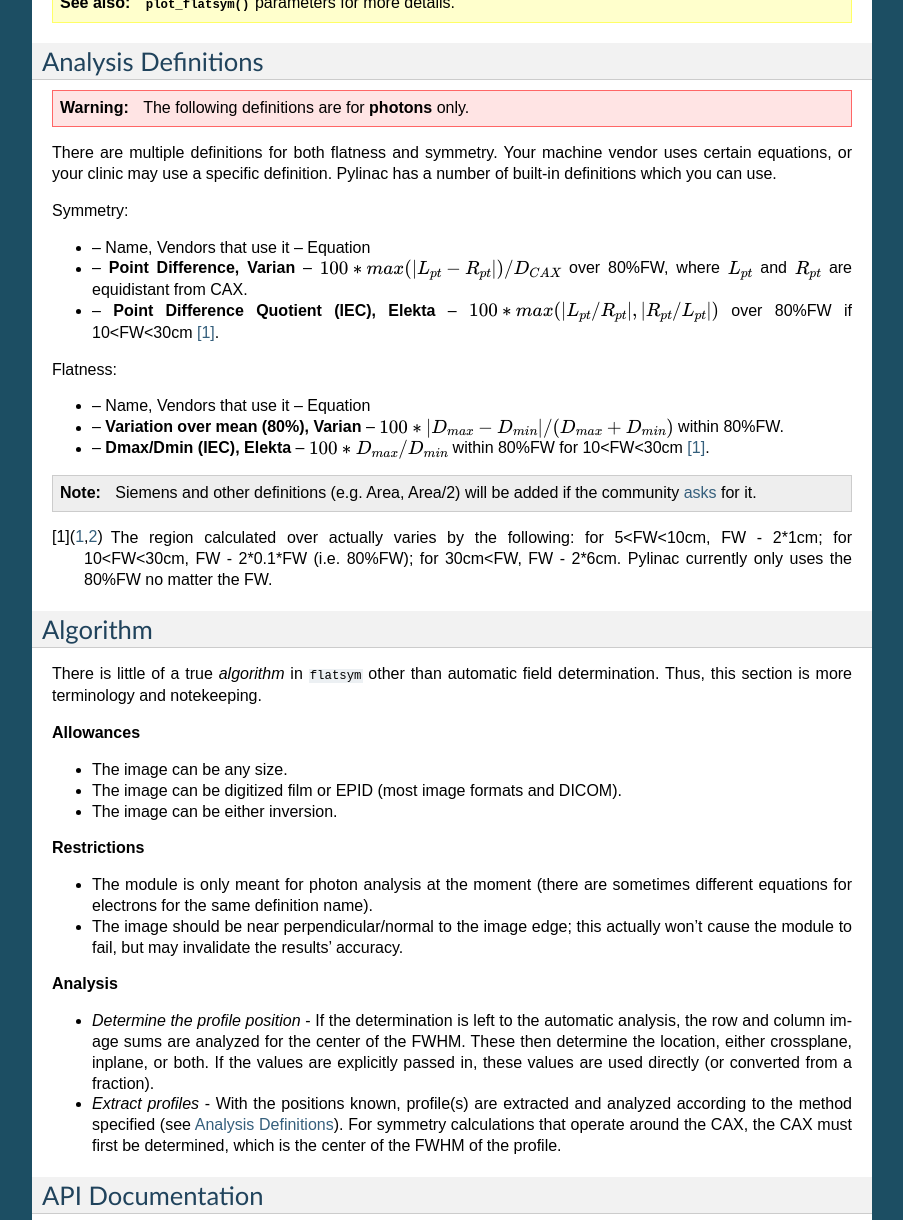
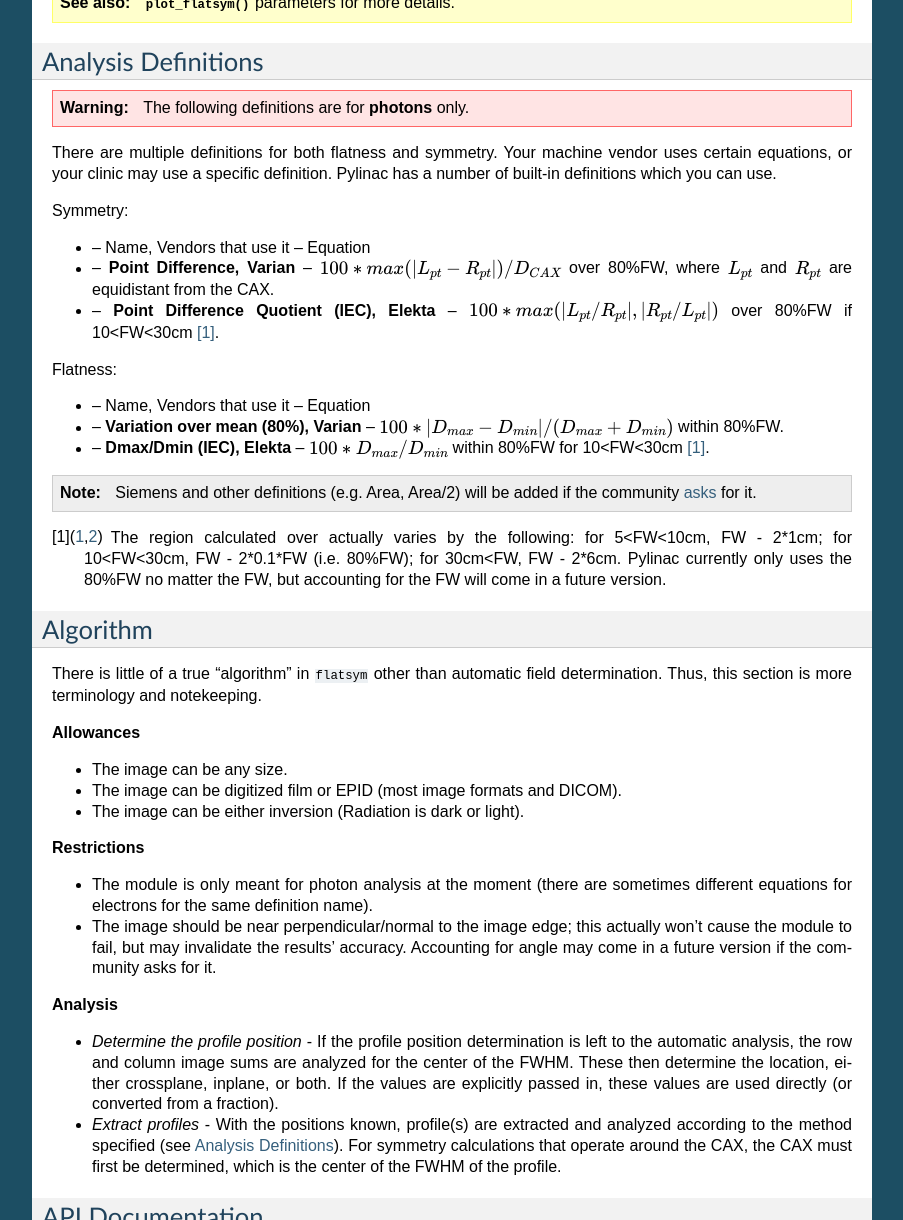
Before and after one commit to jrkerns/pylinac, a Sphinx documentation site: the page built from docs/source/flatsym.rst, in a window 1280 px wide and 1400 px high, scrolled down 2013 px, cut to the strip 0-1220 px from the top of the window. Shown: the whole strip, without its empty margins (198-1101 px from the left). Built offline with Sphinx 7.4.7, drawn with Linux system fonts in a browser that asks for light colours; some of the changed text lies outside the part shown.

Commit message:
doc and docstring clarifications

```diff
--- a/docs/source/flatsym.rst
+++ b/docs/source/flatsym.rst
@@ -47,9 +47,9 @@
 You can calculate the flatness or symmetry directly, e.g.::
 
     my_img.flatness()
-    1.91  # or whatever it is
+    [1.91, 2.6]  # or whatever the values are. Returns: [crossplane, inplane]
     my_img.symmetry()
-    3.08
+    [3.08, 2.3]
 
 Any physicist worth their salt will want to check that the right profile has been taken however.
 This is easily done with similar methods::
@@ -80,7 +80,7 @@
 
 * -- Name, Vendors that use it -- Equation
 * -- **Point Difference, Varian** -- :math:`100 * max(|L_{pt} - R_{pt}|)/ D_{CAX}` over 80%FW, where :math:`L_{pt}` and :math:`R_{pt}` are
-  equidistant from CAX.
+  equidistant from the CAX.
 * -- **Point Difference Quotient (IEC), Elekta** -- :math:`100 * max(|L_{pt}/R_{pt}|, |R_{pt}/L_{pt}|)` over 80%FW if 10<FW<30cm [#elekta]_.
 
 Flatness:
@@ -91,30 +91,34 @@
 
 .. note:: Siemens and other definitions (e.g. Area, Area/2) will be added if the community `asks <https://github.com/jrkerns/pylinac/issues>`_ for it.
 
-.. [#elekta] The region calculated over actually varies by the following: for 5<FW<10cm, FW - 2*1cm; for 10<FW<30cm, FW - 2*0.1*FW (i.e. 80%FW); for 30cm<FW, FW - 2*6cm. Pylinac currently only uses the 80%FW no matter the FW.
+.. [#elekta]
+    The region calculated over actually varies by the following: for 5<FW<10cm, FW - 2*1cm; for 10<FW<30cm, FW - 2*0.1*FW (i.e. 80%FW);
+    for 30cm<FW, FW - 2*6cm. Pylinac currently only uses the 80%FW no matter the FW, but accounting for the FW will come in a future
+    version.
 
 Algorithm
 ---------
 
-There is little of a true *algorithm* in ``flatsym`` other than automatic field determination. Thus, this section is more terminology and
+There is little of a true "algorithm" in ``flatsym`` other than automatic field determination. Thus, this section is more terminology and
 notekeeping.
 
 **Allowances**
 
 * The image can be any size.
 * The image can be digitized film or EPID (most image formats and DICOM).
-* The image can be either inversion.
+* The image can be either inversion (Radiation is dark or light).
 
 **Restrictions**
 
 * The module is only meant for photon analysis at the moment (there are sometimes different equations for electrons for the same
   definition name).
 * The image should be near perpendicular/normal to the image edge; this actually won't cause the module to fail, but may invalidate the
-  results' accuracy.
+  results' accuracy. Accounting for angle may come in a future version if the community asks for it.
 
 **Analysis**
 
-* *Determine the profile position* - If the determination is left to the automatic analysis, the row and column image sums are analyzed
+* *Determine the profile position* - If the profile position determination is left to the automatic analysis, the row and column image sums
+  are analyzed
   for the center of the FWHM. These then determine the location, either crossplane, inplane, or both. If the values are explicitly passed
   in, these values are used directly (or converted from a fraction).
 * *Extract profiles* - With the positions known, profile(s) are extracted and analyzed according to the method specified (see
```
Also changed, not shown: 1 other file.
